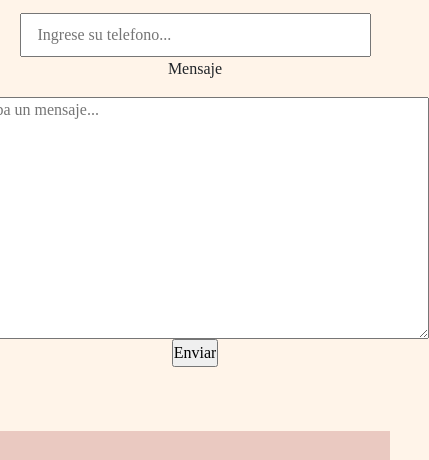
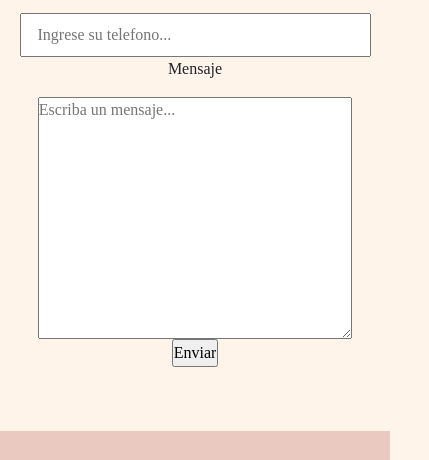
Before and after one commit to N1covv/Anys-fashion, a plain HTML site: page paginas/contacto.html in a window 390 px wide. Shown: the part 900-1360 px from the top of the page, 429 px wide, since content can reach past the window. Drawn offline with nearby package versions, Linux system fonts and the light colour scheme; a web font is replaced by a local one.

Commit message:
cambios leves

```diff
--- a/css/style.css
+++ b/css/style.css
@@ -490,3 +490,8 @@ img{
     }
 
 }
+@media(max-width:500px){
+   textarea{
+    max-width: 120%;
+   }
+}
--- a/paginas/contacto.html
+++ b/paginas/contacto.html
@@ -7,7 +7,7 @@
     <link rel="stylesheet" href="https://cdn.jsdelivr.net/npm/bootstrap-icons@1.10.5/font/bootstrap-icons.css">
     <link href="https://cdn.jsdelivr.net/npm/bootstrap@5.3.0/dist/css/bootstrap.min.css" rel="stylesheet" integrity="sha384-9ndCyUaIbzAi2FUVXJi0CjmCapSmO7SnpJef0486qhLnuZ2cdeRhO02iuK6FUUVM" crossorigin="anonymous">
     <link rel="stylesheet" href="../css/style.css">
-    <link rel="shortcut icon" href="./img/icono.png" type="image/x-icon">
+    <link rel="shortcut icon" href="../img/icono.png" type="image/x-icon">
 </head>
 <body>
 
```
Also changed, not shown: paginas/preguntas.html (+1 -1 lines), paginas/productos.html (+1 -1 lines), paginas/talles.html (+1 -1 lines).
